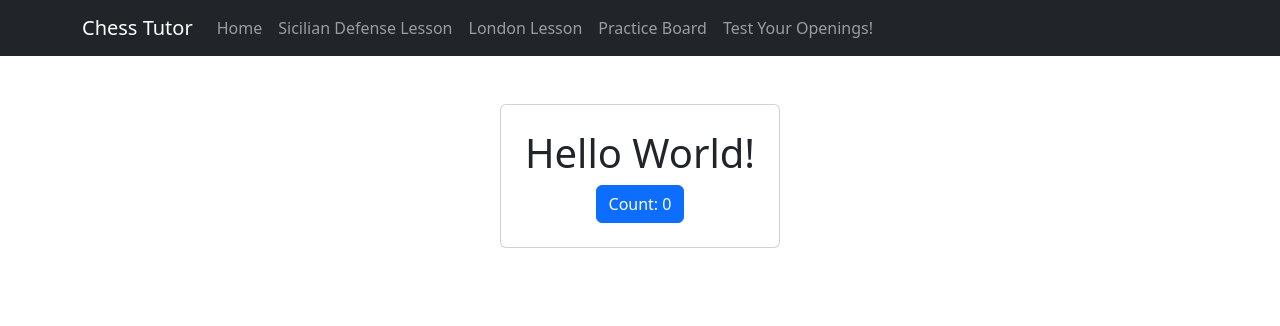
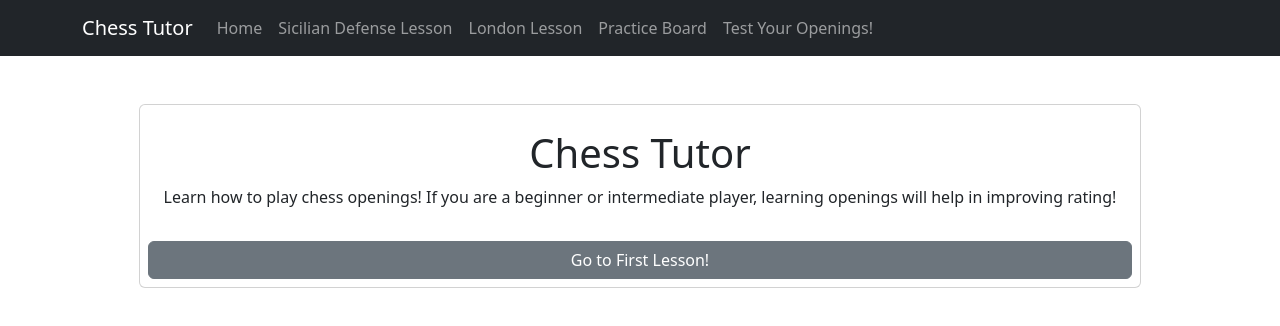
Before and after one commit to CS571-S26/p71, a React (Vite) app: page /quiz in a window 1280 px wide. Shown: the top 326 px of the page. Built offline with nearby package versions, Linux system fonts and the light colour scheme.

Commit message:
changed homePage

```diff
--- a/src/pages/HomePage.jsx
+++ b/src/pages/HomePage.jsx
@@ -2,16 +2,21 @@ import { useState } from 'react'
 import '../App.css'
 import { Button, Card } from 'react-bootstrap'
 
+import {useNavigate} from 'react-router-dom'
 export default function HomePage() {
+  const navigate = useNavigate();
   const [count, setCount] = useState(0)
 
   return (
-    <div className="w-100 h-100 d-flex justify-content-center align-items-center">
+    <div className="w-400 h-400 d-flex justify-content-center align-items-center">
       <Card className='m-4 p-2'>
         <Card.Body className='text-center'>
-          <h1>Hello World!</h1>
-          <Button onClick={() => setCount(o => o + 1)}>Count: {count}</Button>
+          <h1>Chess Tutor</h1>
+          <p>Learn how to play chess openings! If you are a beginner or intermediate player, learning openings will help in improving rating!</p>
+          {/* <h1>Hello World!</h1> */}
+          {/* <Button onClick={() => setCount(o => o + 1)}>Count: {count}</Button> */}
         </Card.Body>
+        <Button variant="secondary" onClick={() => navigate('/sicilian')}>Go to First Lesson!</Button>
       </Card>
     </div>
   )
--- a/src/pages/PracticePage.jsx
+++ b/src/pages/PracticePage.jsx
@@ -5,7 +5,7 @@ export default function PracticePage(){
     return(
         <div>
             <ChessBoard/>
-            <p>Learning how to play the London system will come soon!</p>
+            <p>Chessboard to practice playing games!!</p>
         </div>
     )
 }
```
Also changed, not shown: 3 other files (tests, documents, lock files or other folders).
